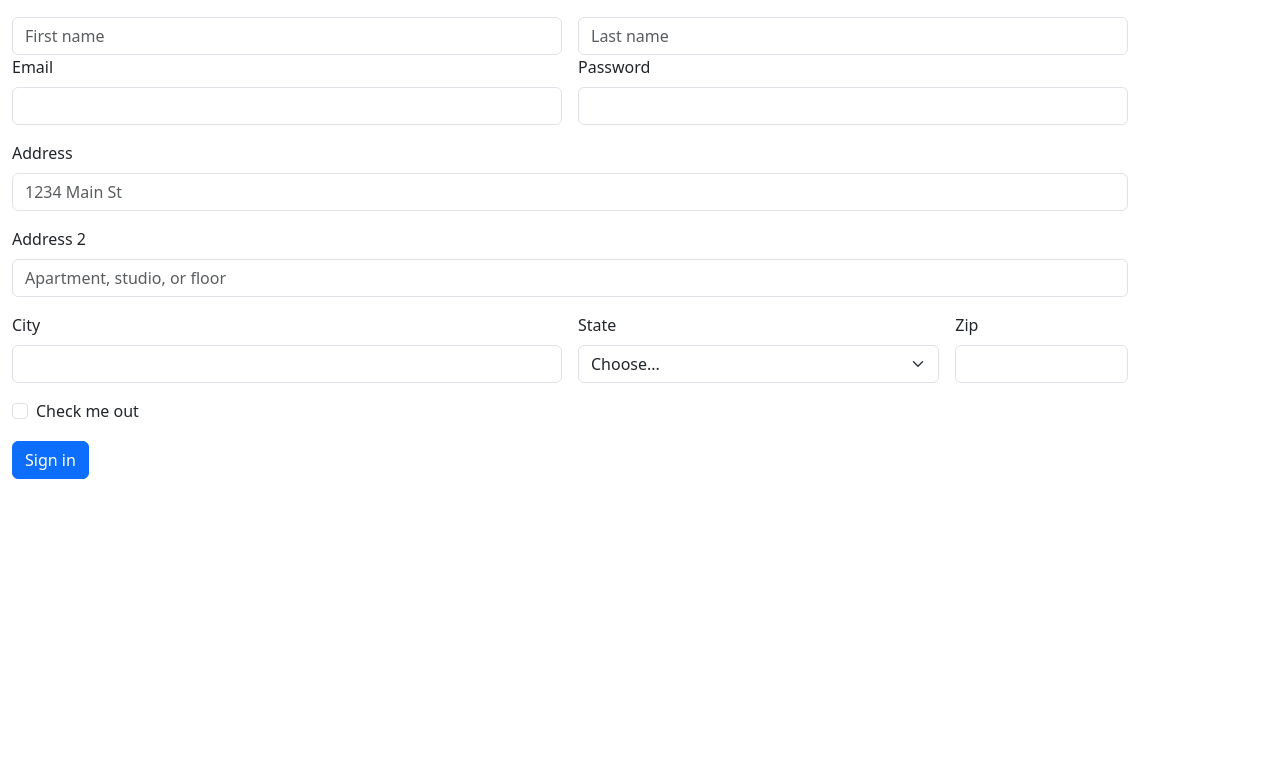
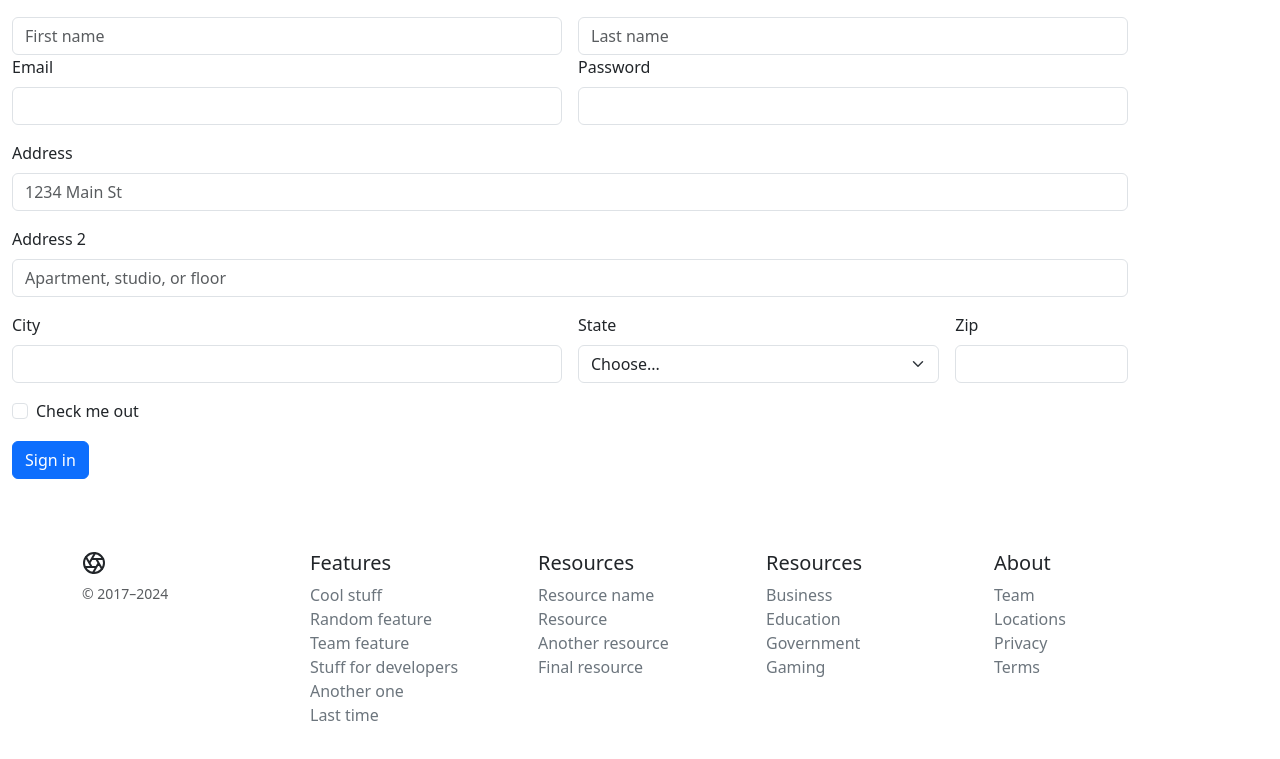
Before and after one commit to AryanK78/SneakHead, a plain HTML site: page contact.html in a window 1280 px wide. Shown: the part 63-822 px from the top of the page. Before the commit the page ends 800 px from the top, so only its background shows below. Drawn offline with nearby package versions, Linux system fonts and the light colour scheme.

Commit message:
Update contact.html
Added Footer

```diff
--- a/contact.html
+++ b/contact.html
@@ -111,6 +111,55 @@
         </form>
     </div>
 
+<!-- Footer -->
+
+     <footer class="container py-5">
+    <div class="row">
+      <div class="col-12 col-md">
+        <svg xmlns="http://www.w3.org/2000/svg" width="24" height="24" fill="none" stroke="currentColor" stroke-linecap="round" stroke-linejoin="round" stroke-width="2" class="d-block mb-2" role="img" viewBox="0 0 24 24"><title>Product</title><circle cx="12" cy="12" r="10"></circle><path d="M14.31 8l5.74 9.94M9.69 8h11.48M7.38 12l5.74-9.94M9.69 16L3.95 6.06M14.31 16H2.83m13.79-4l-5.74 9.94"></path></svg>
+        <small class="d-block mb-3 text-body-secondary">© 2017–2024</small>
+      </div>
+      <div class="col-6 col-md">
+        <h5>Features</h5>
+        <ul class="list-unstyled text-small">
+          <li><a class="link-secondary text-decoration-none" href="#">Cool stuff</a></li>
+          <li><a class="link-secondary text-decoration-none" href="#">Random feature</a></li>
+          <li><a class="link-secondary text-decoration-none" href="#">Team feature</a></li>
+          <li><a class="link-secondary text-decoration-none" href="#">Stuff for developers</a></li>
+          <li><a class="link-secondary text-decoration-none" href="#">Another one</a></li>
+          <li><a class="link-secondary text-decoration-none" href="#">Last time</a></li>
+        </ul>
+      </div>
+      <div class="col-6 col-md">
+        <h5>Resources</h5>
+        <ul class="list-unstyled text-small">
+          <li><a class="link-secondary text-decoration-none" href="#">Resource name</a></li>
+          <li><a class="link-secondary text-decoration-none" href="#">Resource</a></li>
+          <li><a class="link-secondary text-decoration-none" href="#">Another resource</a></li>
+          <li><a class="link-secondary text-decoration-none" href="#">Final resource</a></li>
+        </ul>
+      </div>
+      <div class="col-6 col-md">
+        <h5>Resources</h5>
+        <ul class="list-unstyled text-small">
+          <li><a class="link-secondary text-decoration-none" href="#">Business</a></li>
+          <li><a class="link-secondary text-decoration-none" href="#">Education</a></li>
+          <li><a class="link-secondary text-decoration-none" href="#">Government</a></li>
+          <li><a class="link-secondary text-decoration-none" href="#">Gaming</a></li>
+        </ul>
+      </div>
+      <div class="col-6 col-md">
+        <h5>About</h5>
+        <ul class="list-unstyled text-small">
+          <li><a class="link-secondary text-decoration-none" href="#">Team</a></li>
+          <li><a class="link-secondary text-decoration-none" href="#">Locations</a></li>
+          <li><a class="link-secondary text-decoration-none" href="#">Privacy</a></li>
+          <li><a class="link-secondary text-decoration-none" href="#">Terms</a></li>
+        </ul>
+      </div>
+    </div>
+  </footer>
+
     <script src="https://cdn.jsdelivr.net/npm/@popperjs/core@2.11.8/dist/umd/popper.min.js"
         integrity="sha384-I7E8VVD/ismYTF4hNIPjVp/Zjvgyol6VFvRkX/vR+Vc4jQkC+hVqc2pM8ODewa9r"
         crossorigin="anonymous"></script>
```
